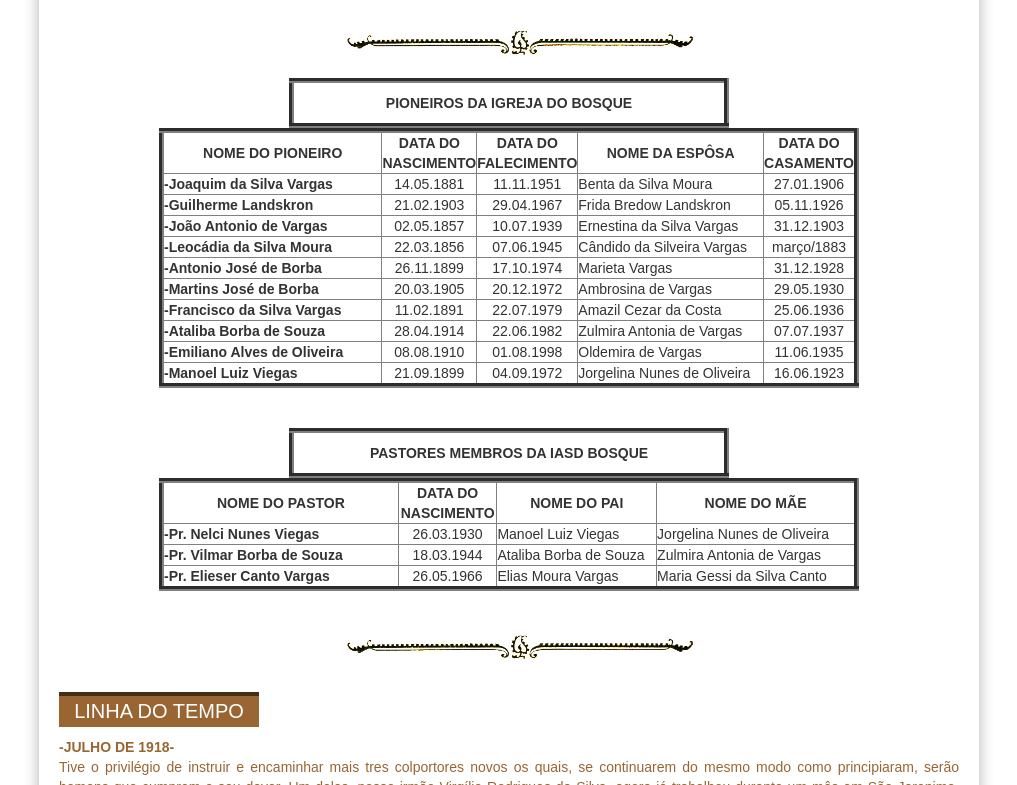
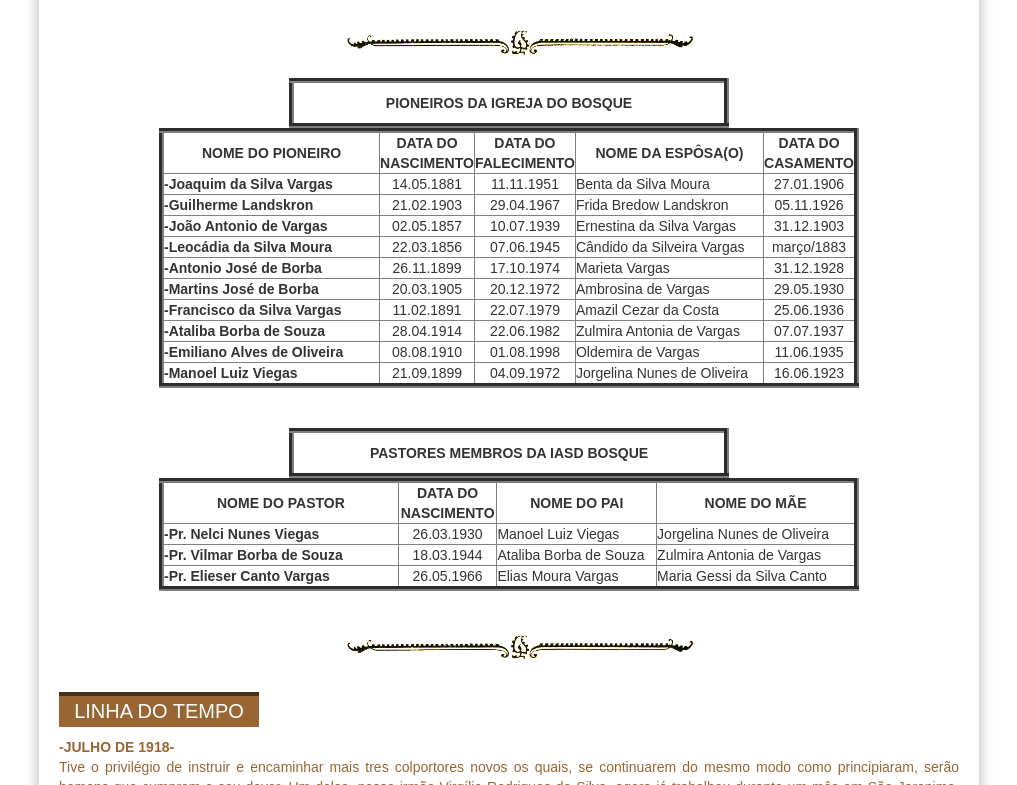
Before and after one commit to claudiovargas1955/claudiovargas1955.github.io, a Jekyll site: the page built from _pages/história-da-iasd-bosque.html, in a window 1280 px wide and 900 px high, scrolled down 934 px, cut to the strip 115-900 px from the top of the window. Shown: the whole strip, without its empty margins (131-1148 px from the left). Built offline with Jekyll 4.4.1, drawn with Linux system fonts in a browser that asks for light colours; some web fonts are replaced.

Commit message:
Update história-da-iasd-bosque.html

```diff
--- a/_pages/história-da-iasd-bosque.html
+++ b/_pages/história-da-iasd-bosque.html
@@ -155,7 +155,7 @@
            <td align="center" width="300px" height="40px"><b>NOME DO PIONEIRO</b></td>
            <td align="center" width="50px"><b>DATA DO NASCIMENTO</b></td>
            <td align="center" width="50px"><b>DATA DO FALECIMENTO</b></td>
-           <td align="center" width="250px"><b>NOME DA ESPÔSA</b></td>
+           <td align="center" width="250px"><b>NOME DA ESPÔSA(O)</b></td>
            <td align="center" width="60px"><b>DATA DO CASAMENTO</b></td>
         </tr>
 
```
